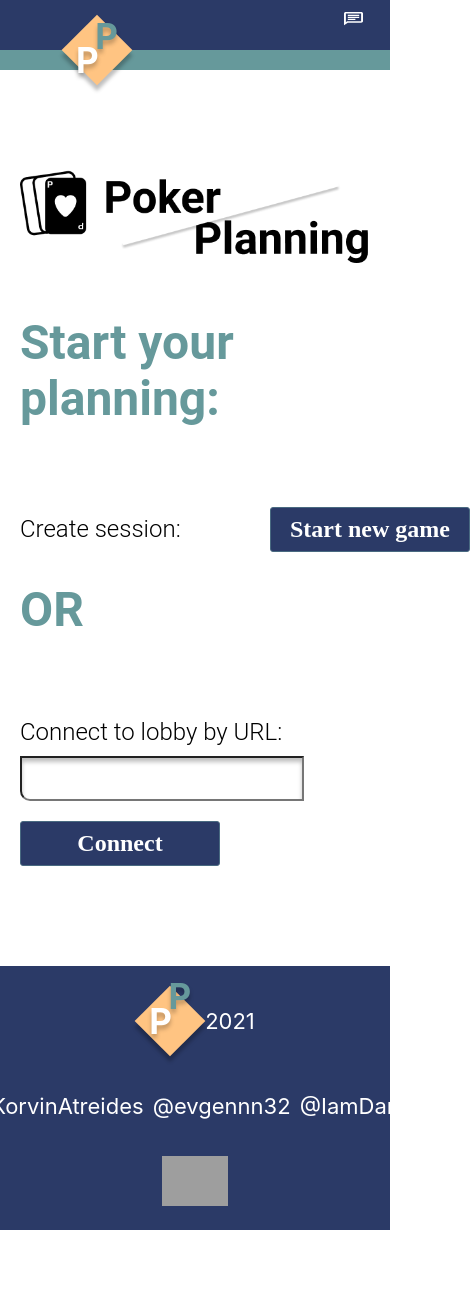
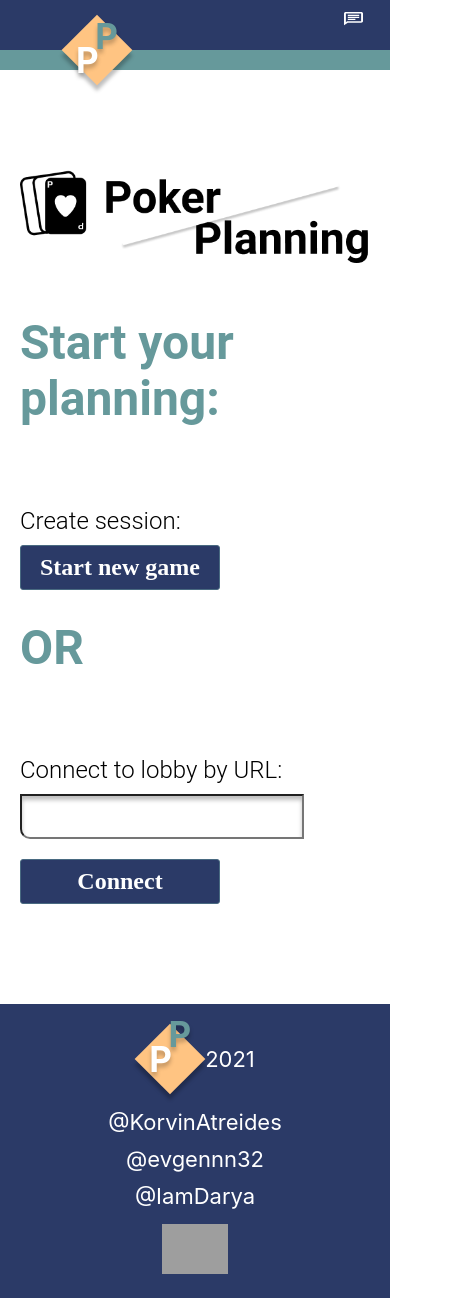
Before and after one commit to evgennn32/pointing-poker, a React (Create React App) app: page / in a window 390 px wide. Shown: the whole page, 470 px wide, since content can reach past the window. Before the commit the page ends 1230 px from the top, so only its background shows below. Built offline with nearby package versions, Linux system fonts and the light colour scheme; no server answers; grey boxes are pictures that could not be loaded.

Commit message:
feat: add responsiveness to the footer and main page

```diff
--- a/src/component/Footer/Footer.tsx
+++ b/src/component/Footer/Footer.tsx
@@ -1,6 +1,7 @@
 import React from "react";
 import styled from "styled-components";
 import Logo from "../Logo/Logo";
+import { MediaQuery } from "../styledComponents/MediaQuery/MediaQuery";
 
 const Wrapper = styled.footer`
   width: 100%;
@@ -17,9 +18,13 @@ const Content = styled.div`
   justify-content: space-between;
   margin: 0 auto;
   padding: 20px;
-
   @media (max-width: 745px) {
     justify-content: center;
+  }
+  @media (${MediaQuery.mobile}) {
+    row-gap: 15px;
+    flex-direction: column;
+    align-content: center;
   }
 `;
 
@@ -43,6 +48,10 @@ const LinkWrapper = styled.div`
   min-width: 450px;
   max-width: 900px;
   height: 100px;
+  @media (${MediaQuery.mobile}) {
+    flex-direction: column;
+    min-width: min-content;
+  }
 `;
 
 const GithubLink = styled.a`
--- a/src/component/Pages/MainPage.tsx
+++ b/src/component/Pages/MainPage.tsx
@@ -13,6 +13,7 @@ import { getUrlParam } from "../../shared/helpers";
 import User from "../../models/User";
 import { joinGame } from "../../app/slices/gameSlice";
 import Loader from "../Loader/Loader";
+import { MediaQuery } from "../styledComponents/MediaQuery/MediaQuery";
 
 const Main = styled.main`
   position: relative;
@@ -57,12 +58,15 @@ const Label = styled.label`
   font-weight: 300;
   font-size: 24px;
   line-height: 28px;
+  @media (${MediaQuery.mobile}) {
+    width: min-content;
+    gap: 10px;
+  }
 `;
 
 const InputWrapper = styled.div`
   display: flex;
   justify-content: center;
-  margin-top: 10px;
   @media (max-width: 650px) {
     flex-direction: column;
     gap: 20px;
--- a/src/component/PopUps/PopUps.styled.ts
+++ b/src/component/PopUps/PopUps.styled.ts
@@ -92,6 +92,9 @@ export const Label = styled.label`
     line-height: 12px;
     margin-bottom: 10px;
     width: max-content;
+  }
+  @media (${MediaQuery.mobile}) {
+    width: 100px;
   }
 `;
 export const Error = styled.span`
--- a/src/component/styledComponents/MediaQuery/MediaQuery.ts
+++ b/src/component/styledComponents/MediaQuery/MediaQuery.ts
@@ -2,4 +2,5 @@ export const MediaQuery = {
   tablet: `max-width: 850px`,
   laptopHeight: `max-height: 800px`,
   laptopWidth: `max-width: 1440px`,
+  mobile: `max-width: 450px`,
 };
```
